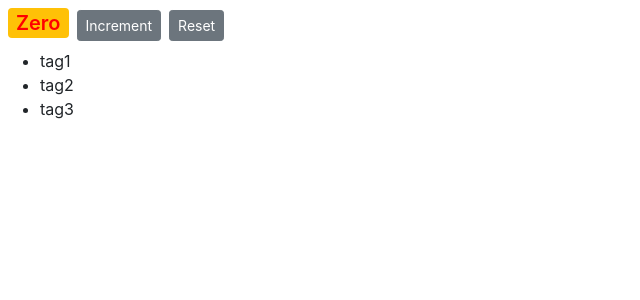
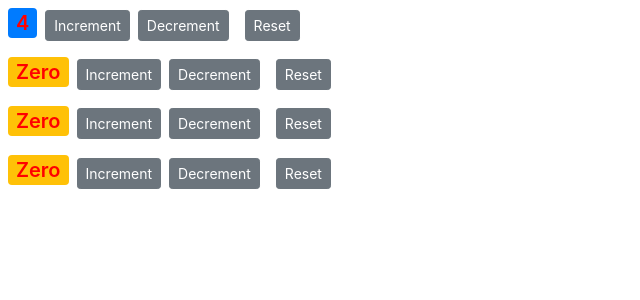
Before and after one commit to madukai/ReactCounterApp, a React (Create React App) app: page / in a window 1280 px wide. Shown: the top 300 px of the page, without its empty margins (0-640 px from the left). Built offline with nearby package versions, Linux system fonts and the light colour scheme.

Commit message:
Added modification to the code

```diff
--- a/src/components/counter.jsx
+++ b/src/components/counter.jsx
@@ -2,8 +2,7 @@ import React, { Component } from 'react';
 
 class Counter extends Component {
     state = {
-        count: 0,
-        tags: ['tag1', 'tag2', 'tag3']
+        value: this.props.value
     };
 
     styles = {
@@ -12,57 +11,79 @@ class Counter extends Component {
         fontWeight: 600
     };
 
+    // Dynamic HTML element
     renderTags() {
         if (this.state.tags.length === 0) return <p>There are no tags!</p>
 
         return <ul>{this.state.tags.map(tag => <li key={tag}>{tag}</li>)}</ul>;
     }
 
-    handleIncrement = (product) => {
-        this.setState({ count: this.state.count + 1 });
+    handleIncrement = () => {
+        this.setState({ value: this.state.value + 1 });
+    }
+
+    handleDecrement = () => {
+        // check
+        if (this.state.value > 0) {
+            this.setState({ value: this.state.value - 1 });
+        }
     }
 
     handleResetCounter = () => {
-        this.setState({ count: 0 });
+        this.setState({ value: 0 });
     }
 
-    // one solution: wrapper function
-    doHandldeIncrement = () => {
-        this.handleIncrement({ id: 1 });
-    };
-
     render() {
-        const product = { id: 1 };
         return (
-            <React.Fragment>
+            <div>
                 <span style={this.styles} className={this.getBadgeClasses()}>{this.formatCount()}</span>
-                <button onClick={() => this.handleIncrement(product)} className="btn btn-secondary btn-sm">Increment</button>
+                <button onClick={this.handleIncrement} className="btn btn-secondary btn-sm">Increment</button>
+                <button onClick={this.handleDecrement} className="btn btn-secondary btn-sm m-2">Decrement</button>
                 <button onClick={this.handleResetCounter} className="btn btn-secondary btn-sm m-2">Reset</button>
-                {this.renderTags()}
-            </React.Fragment>
+            </div>
         );
     }
 
     getBadgeClasses() {
         let classes = "badge m-2 badge-";
-        classes += (this.state.count === 0) ? "warning" : "primary";
+        classes += (this.state.value === 0) ? "warning" : "primary";
 
         return classes;
     }
 
     formatCount() {
-        const { count } = this.state;
+        const { value } = this.state;
         const x = 'Zero';
-        return count === 0 ? x : count;
+        return value === 0 ? x : value;
     }
 }
 
 export default Counter;
 
 //1:17:31 Composing Components
+
  /*
-  * bind call to have access to 'this'
+  // one solution: wrapper function to pass arguments
+    doHandldeIncrement = () => {
+        this.handleIncrement({ id: 1 });
+    };
+
+   // bind call to have access to 'this'
     constructor() {
         super(); // constructor of Component object
         this.handleIncrement = this.handleIncrement.bind(this);
-    } */
+    }
+
+    // calling a reference to a function and passing an arguments
+    <button onClick={() => this.handleIncrement(product)} className="btn btn-secondary btn-sm">Increment</button>
+
+    // dynamically create an html element
+    tags: ['tag1', 'tag2', 'tag3']
+    {this.renderTags()}
+
+    // adding inline style
+    style={this.styles}
+
+     // wrap react component without using div
+     <React.Fragment> </React.Fragment>
+*/
```
Also changed, not shown: src/index.js (+2 -7 lines).
